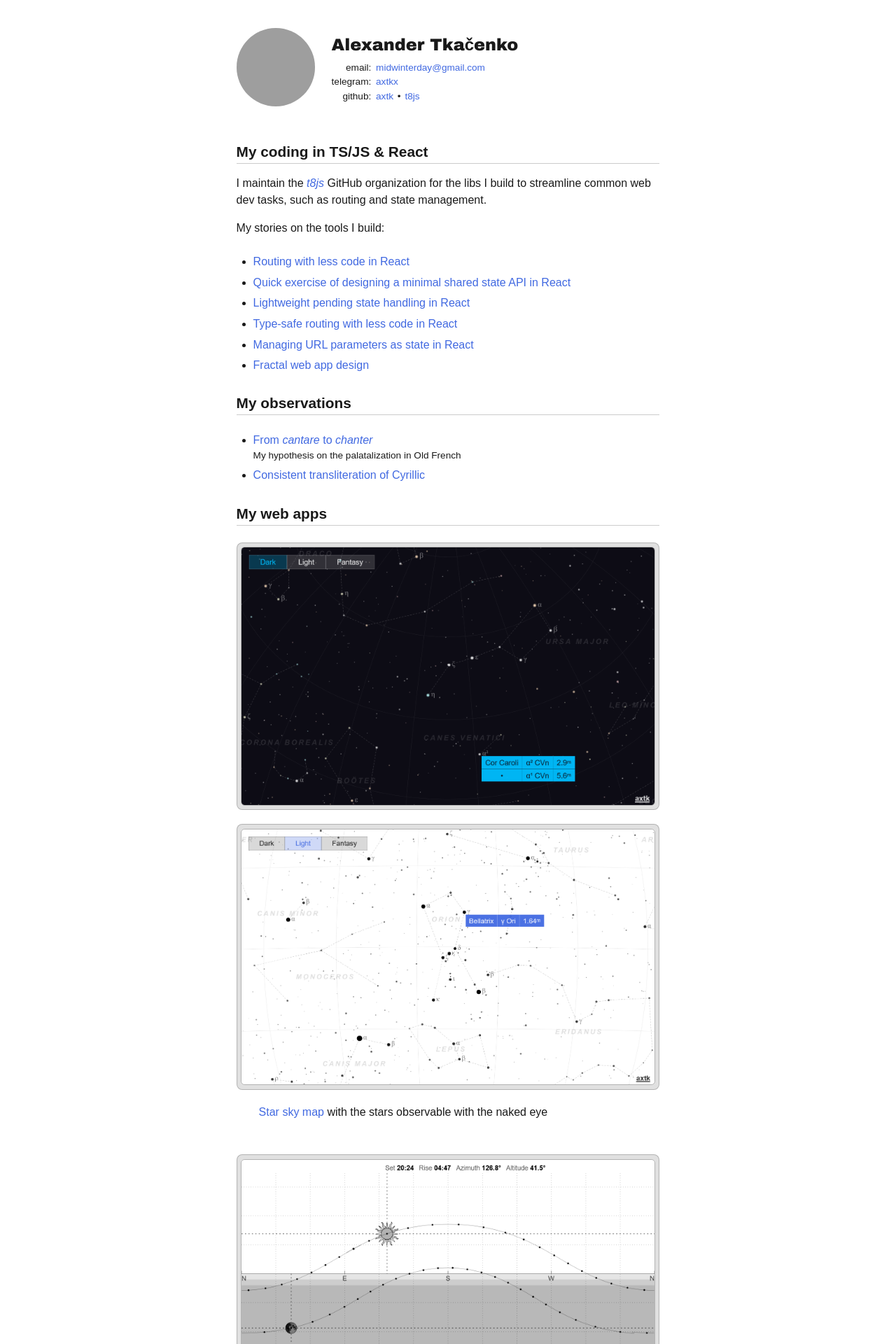
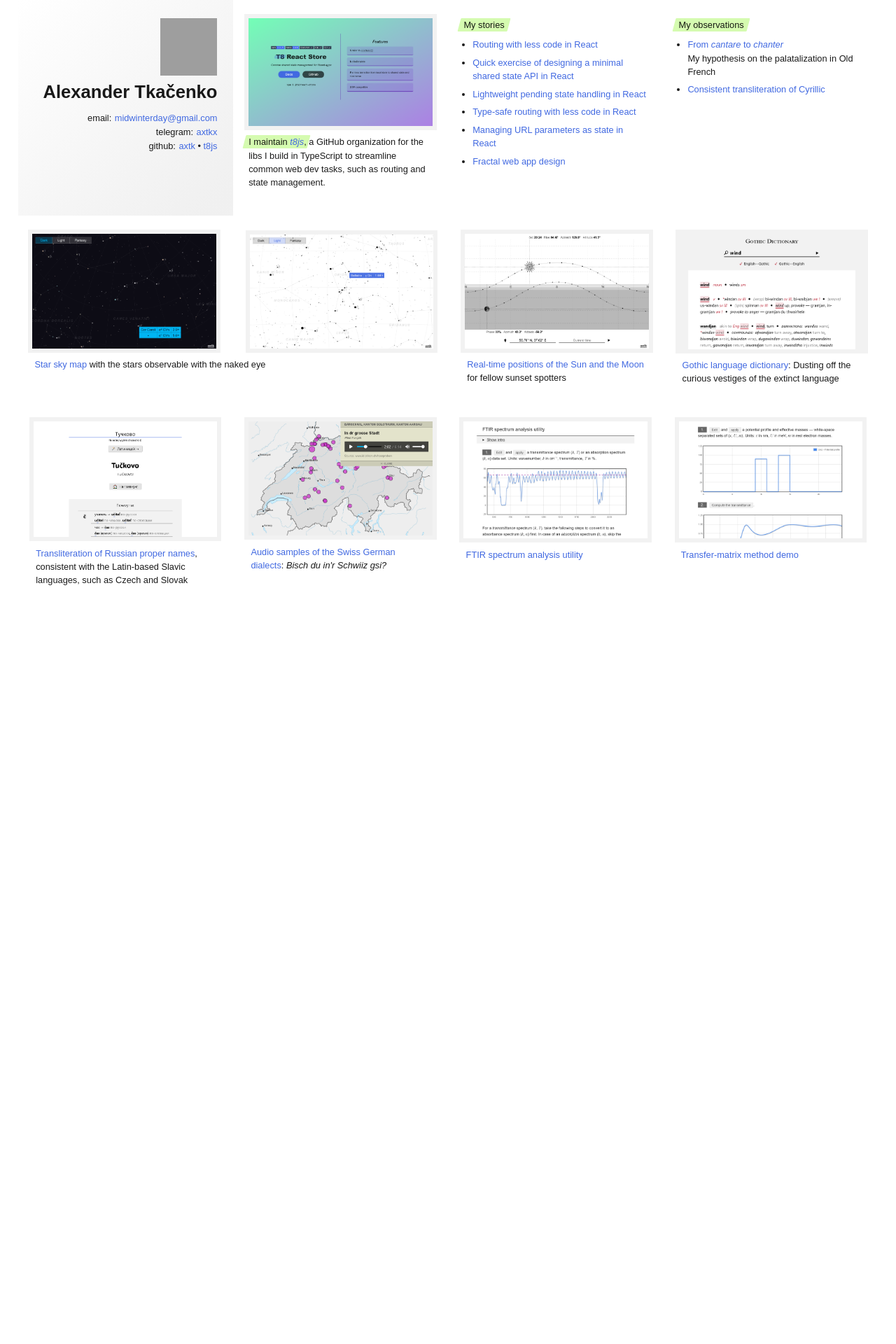
Before and after one commit to axtk/axtk.github.io, a Jekyll site: the page index.html, which Jekyll copies as it is, in a window 1280 px wide. Shown: the top 1920 px of the page at 70% size. Built offline with Jekyll 4.4.1, drawn with Linux system fonts in a browser that asks for light colours; after the commit the page ends 900 px from its top, so only the background shows below that; some of the changed text lies outside the part shown; grey boxes are pictures that could not be loaded.

Commit message:
change index layout to tiles

```diff
--- a/index.html
+++ b/index.html
@@ -4,19 +4,19 @@
   <meta charset="utf-8">
   <meta name="viewport" content="width=device-width">
   <title>axtk</title>
-  <link rel="stylesheet" href="x/assets/plain.css">
   <link rel="stylesheet" href="x/assets/index.css">
   <link rel="icon" type="image/svg+xml" href="/favicon.svg">
 </head>
 <body>
 <main>
-<section class="intro">
+
+<div class="intro box">
   <div class="image">
     <p><span><img src="https://github.com/axtk.png" alt="" width="160"></span></p>
   </div>
   <div class="content">
     <h1>Alexander Tkačenko</h1>
-    <table class="contacts">
+    <table class="contacts" border="1" cellspacing="0" cellpadding="5">
       <tr><td>email:</td><td><a href="mailto:midwinterday@gmail.com">midwinterday@gmail.com</a></td></tr>
       <tr><td>telegram:</td><td><a href="https://t.me/axtkx">axtkx</a></td></tr>
       <tr>
@@ -29,12 +29,17 @@
       </tr>
     </table>
   </div>
-</section>
-<section>
-  <a name="code"></a>
-  <h2>My coding in TS/JS &amp; React</h2>
-  <p>I maintain the <a href="https://github.com/t8js"><i>t8js</i></a> GitHub organization for the libs I build to streamline common web dev tasks, such as routing and state management.</p>
-  <p>My stories on the tools I build:</p>
+</div>
+
+<div class="intro2 box">
+  <figure>
+    <picture><a href="https://t8.js.org" target="_blank"><img src="x/assets/screenshots/t8_react_store.png" alt="T8 React Store docs screenshot" height="360" loading="lazy"></a></picture>
+  </figure>
+  <p><span class="mark">I maintain <a href="https://github.com/t8js" target="_blank"><i>t8js</i></a></span>, a GitHub organization for the libs I build in TypeScript to streamline common web dev tasks, such as routing and state management.</p>
+</div>
+
+<div class="intro2 box">
+  <p class="tag">My stories</p>
   <ul>
     <li><a href="https://dev.to/axtk/routing-with-less-code-in-react-4ll5" target="_blank">Routing with less code in React</a></li>
     <li><a href="https://dev.to/axtk/quick-exercise-of-designing-minimal-shared-state-in-react-51f0" target="_blank">Quick exercise of designing a minimal shared state API in React</a></li>
@@ -43,47 +48,67 @@
     <li><a href="https://dev.to/axtk/managing-url-parameters-as-state-in-react-3903" target="_blank">Managing URL parameters as state in React</a></li>
     <li><a href="https://dev.to/axtk/fractal-web-app-design-4o71" target="_blank">Fractal web app design</a></li>
   </ul>
-  <a name="lang"></a>
-  <h2>My observations</h2>
+</div>
+
+<div class="intro2 box">
+  <p class="tag">My observations</p>
   <ul>
     <li><a href="x/palatalization_in_Old_French">From <i>cantare</i> to <i>chanter</i></a><br>
       <span class="description">My hypothesis on the palatalization in Old French</span></li>
     <li><a href="x/translit">Consistent transliteration of Cyrillic</a></li>
   </ul>
-  <a name="apps"></a>
-  <h2>My web apps</h2>
+</div>
+
+<div class="app box" data-size="2">
   <figure>
     <picture><img src="x/assets/screenshots/stars_2d.png" alt="Dark-mode star sky map screenshot" height="360" loading="lazy"></picture>
     <picture><img src="x/assets/screenshots/stars_1l.png" alt="Light-mode star sky map screenshot" height="360" loading="lazy"></picture>
     <figcaption><a href="x/stars">Star sky map</a> with the stars observable with the naked eye</figcaption>
   </figure>
+</div>
+
+<div class="app box">
   <figure>
     <picture><img src="x/assets/screenshots/daylight.png" alt="Daylight app screenshot" height="360" loading="lazy"></picture>
     <figcaption><a href="x/daylight">Real-time positions of the Sun and the Moon</a> for fellow sunset spotters</figcaption>
   </figure>
+</div>
+
+<div class="app box">
+  <figure>
+    <picture><img src="x/assets/screenshots/gothic_4.png" alt="Gothic dictionary app screenshot" height="360" loading="lazy"></picture>
+    <figcaption><a href="x/gothic">Gothic language dictionary</a>: Dusting off the curious vestiges of the extinct language</figcaption>
+  </figure>
+</div>
+
+<div class="app box">
   <figure>
     <picture><img src="x/assets/screenshots/translit_names_5.png" alt="Translit names app screenshot" height="360" loading="lazy"></picture>
     <figcaption><a href="x/names">Transliteration of Russian proper names</a>, consistent with the Latin-based Slavic languages, such as Czech and Slovak</figcaption>
   </figure>
-  <figure>
-    <picture><img src="x/assets/screenshots/gothic_4.png" alt="Gothic dictionary app screenshot" height="360" loading="lazy"></picture>
-    <figcaption><a href="x/gothic">Gothic language dictionary</a>: Dusting off the curious vestiges of the extinct language</figcaption>
-  </figure>
+</div>
+
+<div class="app box">
   <figure>
     <picture><img src="x/assets/screenshots/alemannic.png" alt="Alemannic dialect map screenshot" height="360" loading="lazy"></picture>
     <figcaption><a href="x/alemannic">Audio samples of the Swiss German dialects</a>: <i>Bisch du in'r Schwiiz gsi?</i></figcaption>
   </figure>
-  <p class="sep">~</p>
-  <p>Throwback to the times at uni:</p>
+</div>
+
+<div class="app box">
   <figure>
     <picture><img src="x/assets/screenshots/spectra.png" alt="FTIR spectrum analysis app screenshot" height="360" loading="lazy"></picture>
     <figcaption><a href="x/spectra">FTIR spectrum analysis utility</a></figcaption>
   </figure>
+</div>
+
+<div class="app box">
   <figure>
     <picture><img src="x/assets/screenshots/tmm.png" alt="Transfer-matrix method demo screenshot" height="360" loading="lazy"></picture>
     <figcaption><a href="x/tmm">Transfer-matrix method demo</a></figcaption>
   </figure>
-</section>
+</div>
+
 </main>
 <script src="x/assets/index.js"></script>
 <script src="x/assets/stats.js"></script>
--- a/x/assets/index.css
+++ b/x/assets/index.css
@@ -1,174 +1,203 @@
+:root {
+  color-scheme: light dark;
+
+  --color: light-dark(black, white);
+  --background: light-dark(white, #1a1a1a);
+  --link-color: light-dark(royalblue, deepskyblue);
+  --mark-color: light-dark(#d5fbb0, #3d2b5e);
+  --box-size: 24rem;
+  --box-padding-x: 1.75rem;
+  --box-padding-y: 2rem;
+  --gap: 0;
+
+  --light-color: color(from var(--color) srgb r g b / 0.05);
+}
 html {
-  --max-main-content-width: 640px;
+  font: normal 80% / 1.5 sans-serif;
+  color: color(from var(--color) srgb r g b / 0.9);
+  background: var(--background);
 }
 body {
-  padding: 2rem 0 3rem;
-}
-main {
-  min-height: 80vh;
-  display: flex;
-  flex-direction: column;
-  justify-content: center;
-  box-sizing: border-box;
-}
-section {
-  margin: 0;
-}
-section + section {
-  margin-top: 0.5em;
-}
-section h2:first-child {
-  margin-top: 0;
-}
-ul {
-  margin-top: 1.5em;
-  margin-bottom: 1.5em;
-}
-li .description {
-  display: block;
-  font-size: var(--smaller-font-size);
-}
-figure {
-  padding: 0;
-  margin: 1.5rem 0;
-}
-figure + figure {
-  margin-top: 3rem;
-}
-p + figure {
-  margin-top: 2rem;
-}
-picture {
-  display: block;
-  font-size: 0;
-  min-height: 320px;
-  background: color(from var(--color) srgb r g b / 0.12);
-  border: 0.03rem solid color(from var(--color) srgb r g b / 0.2);
-  border-radius: 0.5rem;
-  /* border: .03rem solid color(from var(--color) srgb r g b / .2); */
-  padding: 0.35rem;
-  margin: 1.25rem 0;
-}
-picture img {
-  max-width: 100%;
-  height: auto;
-  border: 0.03rem solid color(from var(--color) srgb r g b / 0.2);
-  border-radius: 0.35rem;
-  box-sizing: border-box;
-}
-picture:empty {
-  position: relative;
-}
-picture:empty::after {
-  /* content: "¯\\_(ツ)_/¯"; */
-  content: "No preview yet";
-  font-size: 1rem;
-  font-family: monospace;
-  letter-spacing: 0.05rem;
-  text-transform: uppercase;
-  position: absolute;
-  left: 50%;
-  top: 50%;
-  transform: translate(-50%, -50%) scaleY(0.8);
-  opacity: 0.3;
-}
-figcaption {
-  padding: 0 2rem;
-}
-.intro {
-  display: flex;
-  align-items: center;
-  gap: 1.5rem;
-}
-.intro h1 {
-  font-size: 1.5rem;
-  border-bottom: none;
   padding: 0;
   margin: 0;
 }
-main .intro h1:first-child {
-  margin-top: 0;
+a,
+a:hover,
+a:visited,
+a:active {
+  color: var(--link-color);
+  text-decoration: none;
 }
-.intro p.nickname {
-  margin: 0.5em 0;
+a:hover {
+  text-decoration: underline;
+}
+p,
+ul {
+  margin: 1em 0;
+}
+ul {
+  padding-inline-start: 1em;
+}
+li {
+  margin: 0;
+}
+li + li {
+  margin-top: 0.5em;
+}
+main {
+  display: flex;
+  flex-wrap: wrap;
+  justify-content: center;
+  padding: var(--gap) 0 1rem var(--gap);
+}
+.box {
+  width: var(--box-size);
+  max-width: 100%;
+  /* background: color(from var(--color) srgb r g b / .05); */
+  padding: var(--box-padding-y) var(--box-padding-x);
+  margin: 0 var(--gap) var(--gap) 0;
+  box-sizing: border-box;
+}
+.box[data-size="2"] {
+  width: calc(2 * var(--box-size) + var(--gap));
+}
+.box[data-size="2"] picture ~ picture {
+  margin-left: calc(2 * var(--box-padding-x));
+}
+figure {
+  margin: 0;
+}
+figure img {
+  max-width: calc(var(--box-size) - 2 * var(--box-padding-x));
+  outline: 0.5rem solid var(--light-color);
+  height: auto;
+}
+figure + p {
+  margin-top: 0.65em;
+}
+figcaption {
+  padding: 0 0.25em;
+  margin: 0.65em 0 0;
+}
+.intro {
+  /* background: #e9f2d5; */
+  /* background: linear-gradient(to bottom right, #fff, #f0ece3) 50% 50%/cover no-repeat; */
+  background:
+    linear-gradient(to bottom right, var(--background), var(--light-color)) 50%
+    50% / cover no-repeat;
+  text-align: right;
+}
+.intro h1 {
+  font-size: 2rem;
+  font-weight: 900;
+  line-height: 1;
+  margin: 0;
 }
 .intro .image {
-  --image-size: 7rem;
-}
-.intro .image p {
-  margin: 0.5em 0;
-}
-.intro .image span {
+  --size: 6.4rem;
+
   display: inline-block;
-  width: var(--image-size);
-  height: var(--image-size);
+  width: var(--size);
+  min-height: var(--size);
   font-size: 0;
-  background: color(from var(--color) srgb r g b / 0.05);
-  border-radius: 50%;
+  margin-bottom: 0.5rem;
   overflow: hidden;
 }
 .intro .image img {
-  width: var(--image-size);
+  width: var(--size);
+  height: auto;
 }
-.intro ul.contacts {
-  font-family: monospace;
-  list-style: none;
+.intro .content {
+  display: flex;
+  flex-direction: column;
+}
+.contacts {
+  border: none;
+  border-collapse: collapse;
+  margin: 1rem 0 0;
+}
+.contacts td {
+  display: inline-block;
+  text-align: left;
   padding: 0;
+  border: none;
+}
+.contacts td + td {
+  padding-left: 0.35em;
+}
+.contacts td:first-child {
+  text-align: right;
+}
+p.tag {
   margin: 0;
 }
-.intro ul.contacts li {
-  display: block;
-  padding: 0;
-  margin: 0;
+p.tag + ul {
+  margin-top: 0.75em;
 }
-.intro table.contacts {
-  font-size: var(--smaller-font-size);
-  border: none;
-  border-collapse: collapse;
-  margin: 0.75em 0 0;
+.mark,
+p.tag {
+  display: inline-block;
+  position: relative;
 }
-.intro table.contacts tbody {
-  border: none;
+.mark::before,
+p.tag::before {
+  content: "";
+  background: var(--mark-color);
+  border-radius: 0.1em;
+  position: absolute;
+  inset: 0 -0.5em;
+  transform: skewX(-15deg);
+  z-index: -1;
 }
-.intro table.contacts td {
-  border: none;
-  padding: 0.2em 0.5em 0.2em 0;
+/* .intro2 {
+  background: #ebf4f4;
 }
-.intro table.contacts td:first-child {
-  text-align: right;
-}
-.intro table.contacts .sep {
-  margin: 0 0.15em;
-}
-.content p.sep {
-  font-size: 0;
-  margin: 1.25rem 0;
-}
-@media (max-width: 600px) {
-  html {
-    --smaller-font-size: 0.9em;
+.app {
+  background: #fbf6f1;
+} */
+@media (max-width: 640px) {
+  :root {
+    --box-size: 100%;
+
+    font-size: 100%;
   }
-  body {
-    padding: 1.5rem 0;
+  .box:not(.intro) + .box {
+    border-top: 1rem solid var(--light-color);
+  }
+  .box[data-size="2"] picture ~ picture {
+    margin-left: 0;
+    margin-top: 1.25em;
   }
   .intro {
-    flex-direction: row-reverse;
-    align-items: flex-start;
-    gap: 1rem;
+    text-align: left;
+    /* background: color(from var(--color) srgb r g b / .05); */
+    /* background: #ebf0e1; */
+    background: var(--light-color);
+  }
+  .intro h1 {
+    font-size: 1.75rem;
   }
   .intro .image {
-    --image-size: 3.6rem;
-    flex: auto;
-    text-align: right;
-    margin-top: -0.5rem;
+    float: right;
+    border-radius: 50%;
   }
-  :not(li) > ul {
-    padding-inline-start: 1.25em;
+  .contacts {
+    font-size: 0.85rem;
+    margin: 1rem 0 0;
+  }
+  .contacts td {
+    display: table-cell;
+  }
+  .contacts td:first-child {
+    width: 3em;
+  }
+  figure img {
+    max-width: 100%;
+  }
+  figure + p {
+    margin-top: 1em;
   }
   picture {
-    min-height: 200px;
-  }
-  figcaption {
-    padding: 0 1rem;
+    display: block;
   }
 }
```
Also changed, not shown: x/assets/screenshots/t8_react_store.png (added).
